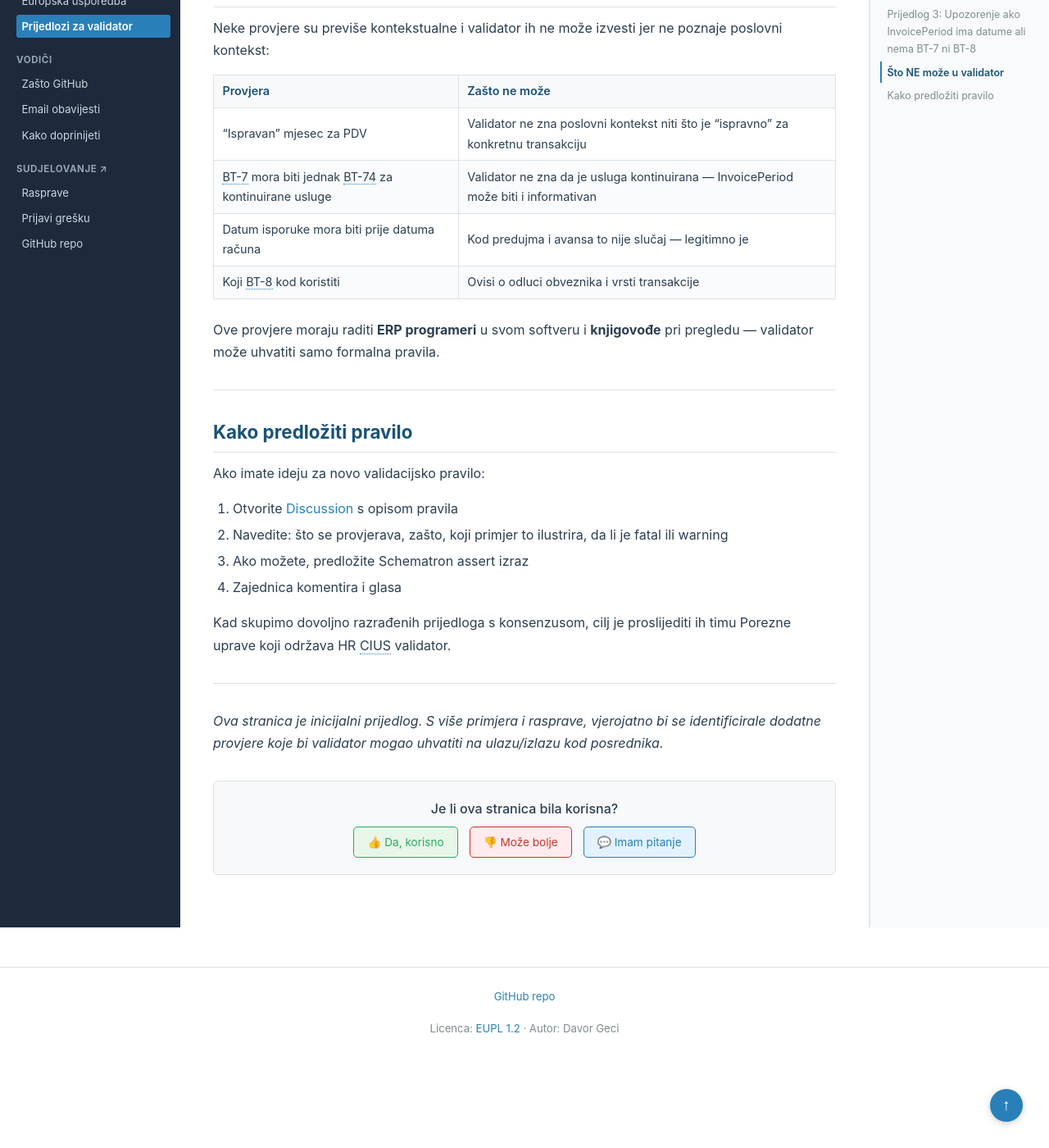
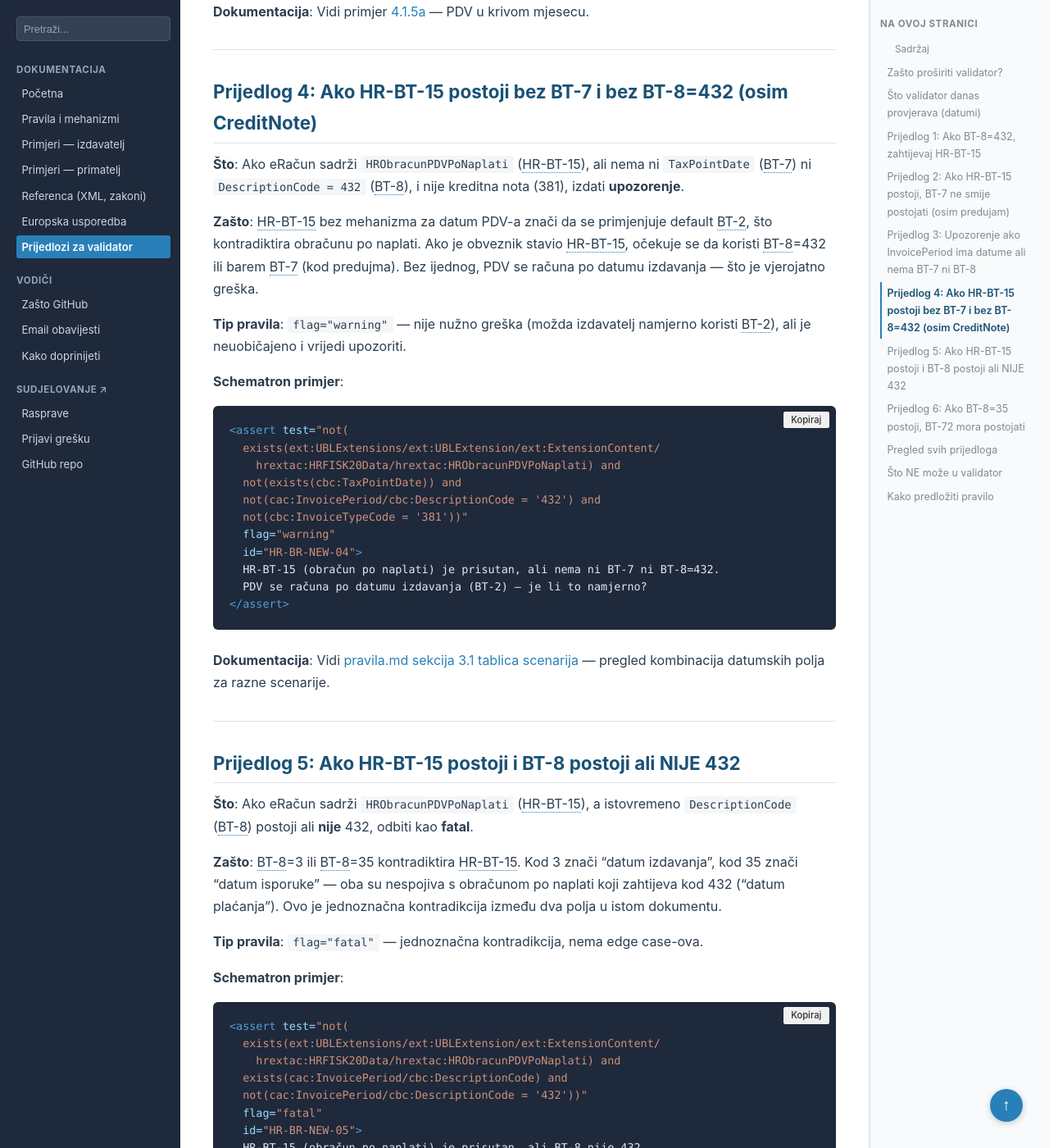
Before and after one commit to dageci/eracun-fiskalizacija-datumi, a Jekyll site: the page built from docs/prijedlozi-validator.md, in a window 1280 px wide and 1400 px high, scrolled down 3892 px. Shown: the whole window at 82% size. Built offline with Jekyll 4.4.1, drawn with Linux system fonts in a browser that asks for light colours; some of the changed text lies outside the part shown.

Commit message:
HR-BT-15 konzistentnost kroz cijelu dokumentaciju + 3 nova schematron pravila
primjeri-primatelj.md:
- KRITIČNO: algoritam Korak 1 sada provjerava HR-BT-15 PRVI
- Usporedna tablica: dodana HR-BT-15 kolona (DA/NE)
- Svih 8 P.1.x primjera: dodano "HR-BT-15 nije prisutan"

primjeri-izdavatelj.md:
- 10 XML blokova: dodan komentar <!-- HR-BT-15: NEMA -->
- Tablica 4.3: dodana HR-BT-15 kolona

pravila.md:
- Dozvoljene kombinacije: HR-BT-15 caveat u retku 1
- Slučaj 1 flowchart: dodano "Preduvjet: HR-BT-15 NIJE prisutan"
- BT-8=432 redak: dodano "U praksi uvijek uz HR-BT-15"

prijedlozi-validator.md:
- HR-BR-NEW-04 (warning): HR-BT-15 bez BT-7/BT-8=432
- HR-BR-NEW-05 (fatal): HR-BT-15 + BT-8 koji nije 432
- HR-BR-NEW-06 (fatal): BT-8=35 bez BT-72
- Sumarna tablica svih 6 prijedloga

````diff
--- a/docs/prijedlozi-validator.md
+++ b/docs/prijedlozi-validator.md
@@ -122,6 +122,91 @@
 
 ---
 
+## Prijedlog 4: Ako HR-BT-15 postoji bez BT-7 i bez BT-8=432 (osim CreditNote)
+
+**Što**: Ako eRačun sadrži `HRObracunPDVPoNaplati` (HR-BT-15), ali nema ni `TaxPointDate` (BT-7) ni `DescriptionCode = 432` (BT-8), i nije kreditna nota (381), izdati **upozorenje**.
+
+**Zašto**: HR-BT-15 bez mehanizma za datum PDV-a znači da se primjenjuje default BT-2, što kontradiktira obračunu po naplati. Ako je obveznik stavio HR-BT-15, očekuje se da koristi BT-8=432 ili barem BT-7 (kod predujma). Bez ijednog, PDV se računa po datumu izdavanja — što je vjerojatno greška.
+
+**Tip pravila**: `flag="warning"` — nije nužno greška (možda izdavatelj namjerno koristi BT-2), ali je neuobičajeno i vrijedi upozoriti.
+
+**Schematron primjer**:
+```xml
+<assert test="not(
+  exists(ext:UBLExtensions/ext:UBLExtension/ext:ExtensionContent/
+    hrextac:HRFISK20Data/hrextac:HRObracunPDVPoNaplati) and
+  not(exists(cbc:TaxPointDate)) and
+  not(cac:InvoicePeriod/cbc:DescriptionCode = '432') and
+  not(cbc:InvoiceTypeCode = '381'))"
+  flag="warning"
+  id="HR-BR-NEW-04">
+  HR-BT-15 (obračun po naplati) je prisutan, ali nema ni BT-7 ni BT-8=432.
+  PDV se računa po datumu izdavanja (BT-2) — je li to namjerno?
+</assert>
+```
+
+**Dokumentacija**: Vidi [pravila.md sekcija 3.1 tablica scenarija](pravila#31-scenariji-prema-vrsti-transakcije) — pregled kombinacija datumskih polja za razne scenarije.
+
+---
+
+## Prijedlog 5: Ako HR-BT-15 postoji i BT-8 postoji ali NIJE 432
+
+**Što**: Ako eRačun sadrži `HRObracunPDVPoNaplati` (HR-BT-15), a istovremeno `DescriptionCode` (BT-8) postoji ali **nije** 432, odbiti kao **fatal**.
+
+**Zašto**: BT-8=3 ili BT-8=35 kontradiktira HR-BT-15. Kod 3 znači "datum izdavanja", kod 35 znači "datum isporuke" — oba su nespojiva s obračunom po naplati koji zahtijeva kod 432 ("datum plaćanja"). Ovo je jednoznačna kontradikcija između dva polja u istom dokumentu.
+
+**Tip pravila**: `flag="fatal"` — jednoznačna kontradikcija, nema edge case-ova.
+
+**Schematron primjer**:
+```xml
+<assert test="not(
+  exists(ext:UBLExtensions/ext:UBLExtension/ext:ExtensionContent/
+    hrextac:HRFISK20Data/hrextac:HRObracunPDVPoNaplati) and
+  exists(cac:InvoicePeriod/cbc:DescriptionCode) and
+  not(cac:InvoicePeriod/cbc:DescriptionCode = '432'))"
+  flag="fatal"
+  id="HR-BR-NEW-05">
+  HR-BT-15 (obračun po naplati) je prisutan, ali BT-8 nije 432.
+  BT-8 kod mora biti 432 (datum plaćanja) ili ne smije postojati.
+</assert>
+```
+
+---
+
+## Prijedlog 6: Ako BT-8=35 postoji, BT-72 mora postojati
+
+**Što**: Ako eRačun sadrži `InvoicePeriod/DescriptionCode = 35` (PDV po datumu isporuke), tada `Delivery/ActualDeliveryDate` (BT-72) **mora postojati**.
+
+**Zašto**: BT-8=35 znači "PDV po datumu isporuke" ali bez BT-72 sustav ne zna koji je datum isporuke. Primatelj (i knjigovodstvo) ne može odrediti u koji mjesec pada porezna obveza. Bez BT-72, jedina alternativa je BT-2 (datum izdavanja) — ali tada je BT-8=35 besmislen jer isto postiže i BT-8=3.
+
+**Tip pravila**: `flag="fatal"` — bez BT-72, BT-8=35 je neizvršiv.
+
+**Schematron primjer**:
+```xml
+<assert test="not(cac:InvoicePeriod/cbc:DescriptionCode = '35') or
+  exists(cac:Delivery/cbc:ActualDeliveryDate)"
+  flag="fatal"
+  id="HR-BR-NEW-06">
+  BT-8 = 35 (datum poreza = datum isporuke), ali BT-72 (ActualDeliveryDate)
+  ne postoji. Navedite datum isporuke ili promijenite BT-8 kod.
+</assert>
+```
+
+---
+
+## Pregled svih prijedloga
+
+| ID | Pravilo | Tip | Status |
+|----|---------|-----|--------|
+| **HR-BR-NEW-01** | Ako BT-8=432, zahtijevaj HR-BT-15 | `fatal` | Prijedlog |
+| **HR-BR-NEW-02** | Ako HR-BT-15 postoji, BT-7 ne smije postojati (osim predujam 386) | `fatal` | Prijedlog |
+| **HR-BR-NEW-03** | InvoicePeriod ima datume ali nema BT-7 ni BT-8 | `warning` | Prijedlog |
+| **HR-BR-NEW-04** | HR-BT-15 postoji bez BT-7 i bez BT-8=432 (osim CreditNote) | `warning` | Prijedlog |
+| **HR-BR-NEW-05** | HR-BT-15 postoji i BT-8 postoji ali nije 432 | `fatal` | Prijedlog |
+| **HR-BR-NEW-06** | Ako BT-8=35, BT-72 mora postojati | `fatal` | Prijedlog |
+
+---
+
 ## Što NE može u validator
 
 Neke provjere su previše kontekstualne i validator ih ne može izvesti jer ne poznaje poslovni kontekst:
````
Also changed, not shown: docs/pravila.md (+4 -2 lines), docs/primjeri-izdavatelj.md (+17 -7 lines), docs/primjeri-primatelj.md (+28 -24 lines).
